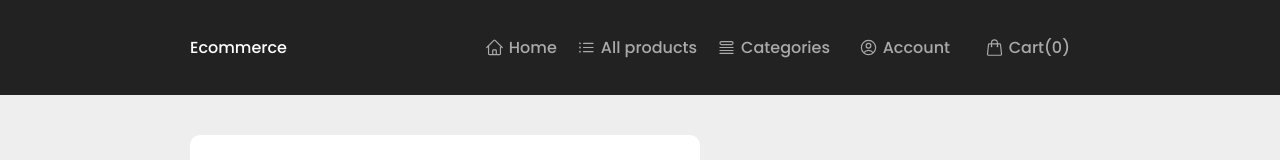
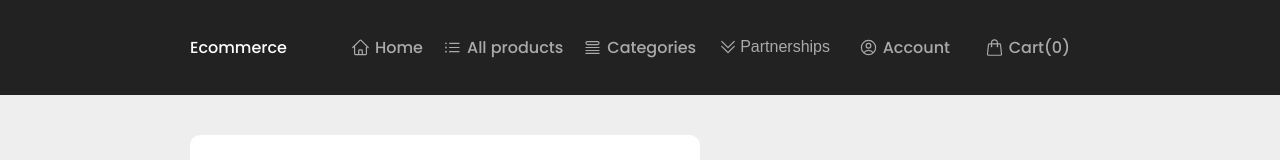
Before and after one commit to SaintAngeLs/ecommercex_app, a Next.js app in the folder ecommercex_app/: page /cart in a window 1280 px wide. Shown: the top 160 px of the page. Built offline with nearby package versions, Linux system fonts and the light colour scheme.

Commit message:
Header update

```diff
--- a/ecommercex_app/components/Header.js
+++ b/ecommercex_app/components/Header.js
@@ -11,6 +11,7 @@ import HomeIcon from "./icons/HomeIcon";
 import AllProducts from "./icons/AllProductsIcon";
 import CategoriesIcon from "./icons/CategoriesIcon";
 import UserIcon from "./icons/UserIcon";
+import PartnershipIcon from "./icons/PartnershipIcon";
 
 const StyledHeader = styled.header`
     background-color: #222;
@@ -92,9 +93,48 @@ const NavButton = styled.button`
 const IconWrapper = styled.div`
   width: 24px; // Set to your preferred width
   height: 24px; // Set to your preferred height
-  display: inline-flex;
+  display: flex;
   justify-content: center;
   align-items: center;
+`;
+
+const DropdownContainer = styled.div`
+  position: relative;
+  display: inline-block;
+`;
+
+const DropdownToggle = styled.button`
+  display: block;
+  color: #aaa;
+  text-decoration: none;
+  min-width: 30px;
+  padding: 10px 0;
+  background: none;
+  border: none;
+  cursor: pointer;
+  font-size: 16px; /* Adjust the font size as desired */
+  svg {
+    height: 20px;
+  }
+  @media screen and (min-width: 768px) {
+    padding: 0;
+  }
+`;
+
+const DropdownMenu = styled.ul`
+  position: absolute;
+  top: 100%;
+  left: 0;
+  display: ${(props) => (props.open ? "block" : "none")};
+  background-color: #222;
+  padding: 10px;
+  margin: 0;
+  list-style: none;
+  z-index: 1;
+`;
+
+const DropdownItem = styled.li`
+  margin-bottom: 5px;
 `;
 
 
@@ -102,6 +142,14 @@ const IconWrapper = styled.div`
 export default function Header() {
     const {cartProducts} = useContext(CartContext)
     const [mobileNavActive, setMobileNavActive] = useState(false);
+
+
+    const [dropdownOpen, setDropdownOpen] = useState(false);
+
+    const toggleDropdown = () => {
+        setDropdownOpen(!dropdownOpen);
+      };
+
     return (
         <StyledHeader>
             <Center>
@@ -132,6 +180,30 @@ export default function Header() {
                             Categories
                         </NavigationLinkContainer>
                     </NavigationLink>
+                    <DropdownContainer>
+                        <DropdownToggle onClick={toggleDropdown}>
+                            <NavigationLinkContainer>
+                                <IconWrapper>
+                                    <PartnershipIcon />
+                                </IconWrapper>
+                                Partnerships
+                            </NavigationLinkContainer>
+                        </DropdownToggle>
+                        <div classname="flex.items-center">
+                            <DropdownMenu open={dropdownOpen}>
+                                <DropdownItem>
+                                    <NavigationLink href="#">Artist 1</NavigationLink>
+                                </DropdownItem>
+                                <DropdownItem>
+                                    <NavigationLink href="#">Artist 2</NavigationLink>
+                                </DropdownItem>
+                                <DropdownItem>
+                                    <NavigationLink href="#">Merchant</NavigationLink>
+                                </DropdownItem>
+                            </DropdownMenu>
+                        </div>
+                    </DropdownContainer>
+
                     <NavigationLink href={'/account'}>
                         <NavigationLinkContainer>
                             <IconWrapper>
--- /dev/null
+++ b/ecommercex_app/components/icons/PartnershipIcon.js
@@ -0,0 +1,7 @@
+export default function PartnershipIcon({className="w-6 h-6"}) {
+    return (
+        <svg xmlns="http://www.w3.org/2000/svg" fill="none" viewBox="0 0 24 24" stroke-width="1.5" stroke="currentColor" class="w-6 h-6">
+        <path stroke-linecap="round" stroke-linejoin="round" d="M19.5 5.25l-7.5 7.5-7.5-7.5m15 6l-7.5 7.5-7.5-7.5" />
+        </svg>
+    );
+  }
```
